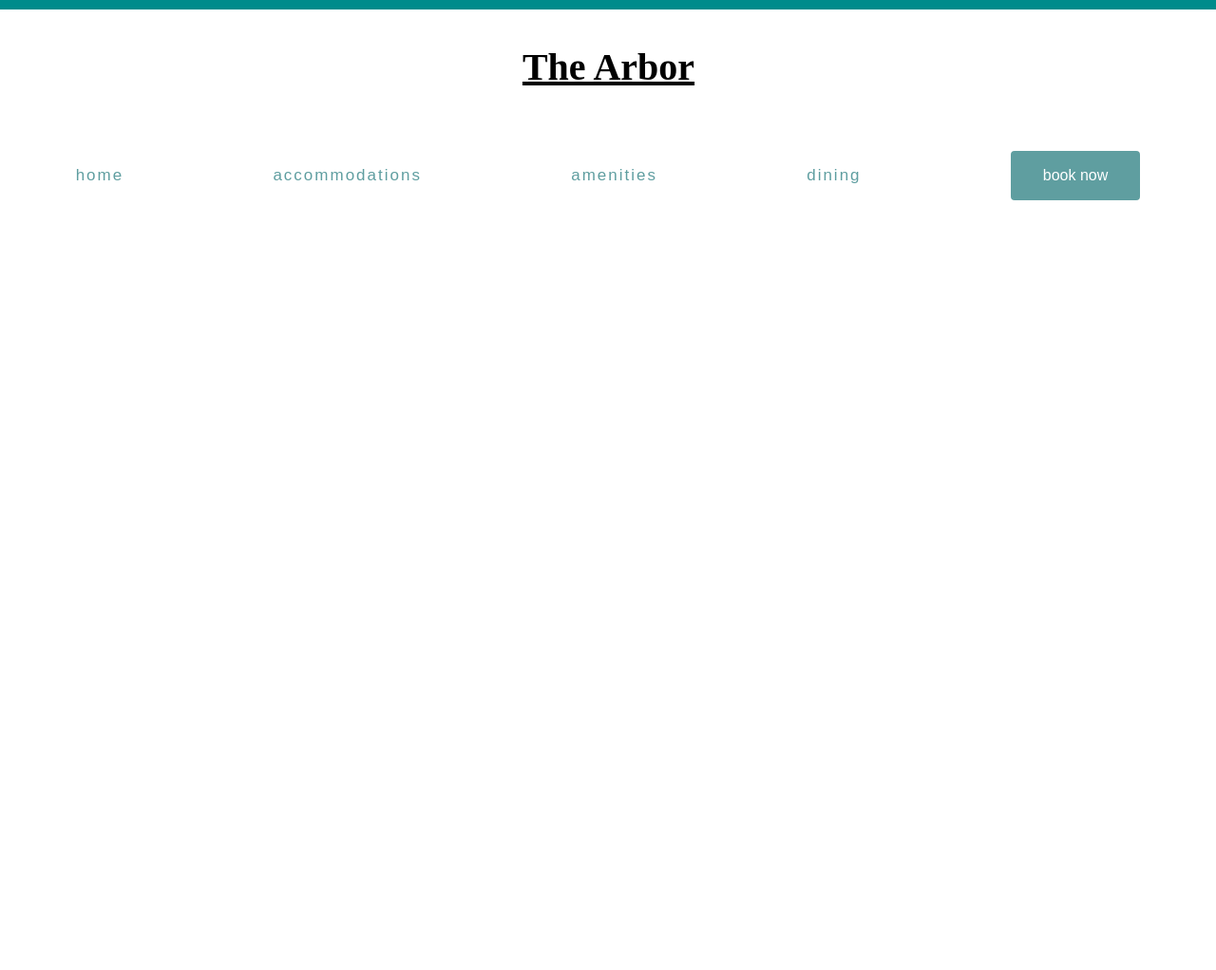
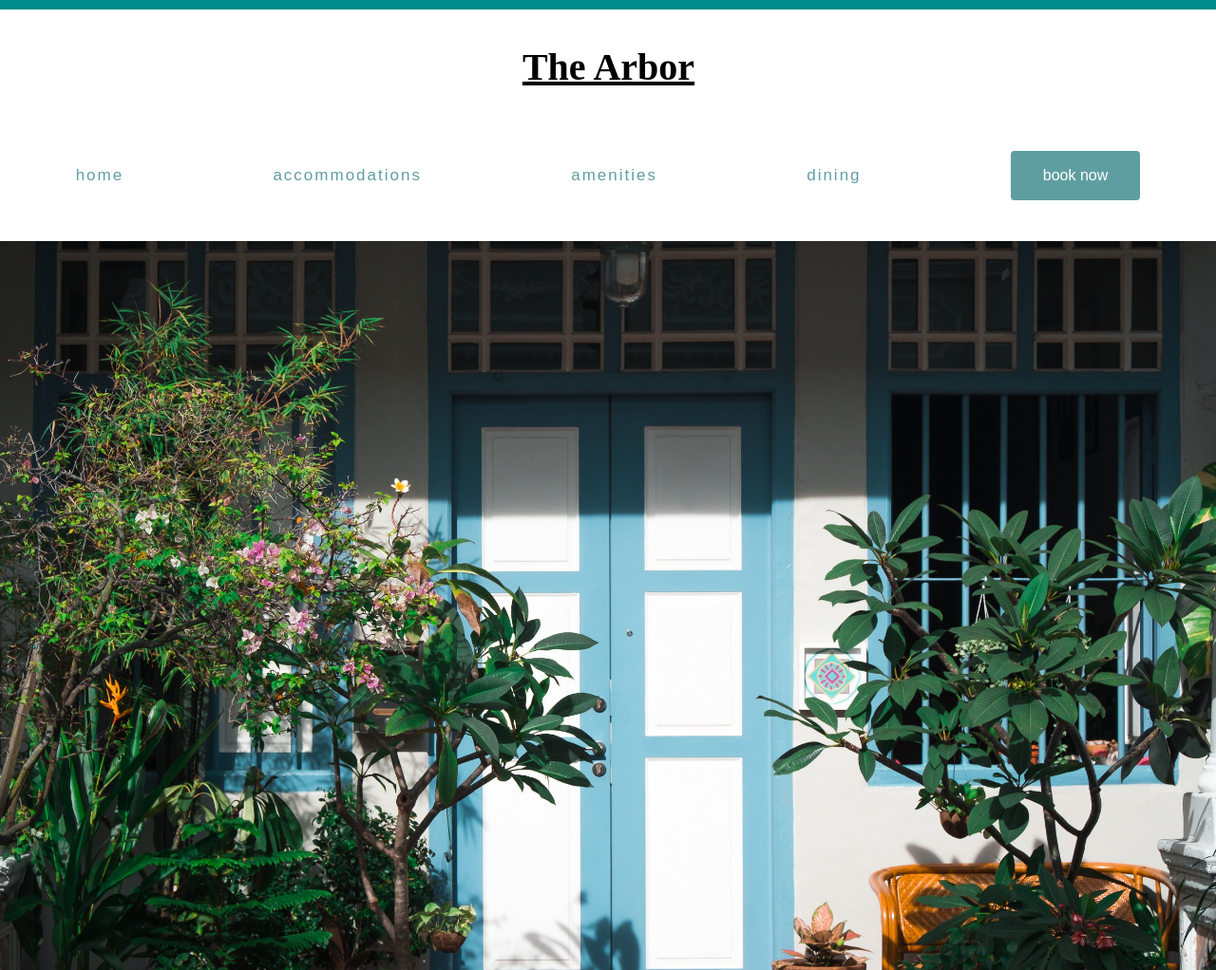
Before and after one commit to rachelmosely/rachelmosely3.github.io, a plain HTML site: page index.html in a window 1280 px wide. Shown: the top 1022 px of the page at 95% size. Drawn offline with Linux system fonts and the light colour scheme.

Commit message:
Add files via upload

```diff
--- a/style.css
+++ b/style.css
@@ -2,7 +2,7 @@ body {
     margin: 0%;
 }
 
-<--- /*HOMEPAGE CSS START*/ --->
+/*HOMEPAGE CSS START*/
 
 /*CUSTOM COLORS
 TANGERINE: #ff571a
@@ -101,7 +101,7 @@ nav button:hover {
 .hero {
     margin: 25px 0px 50px 0px;
     padding: 30%;
-    background-image: url(images/home-anchor/*new/helena-yankovska-436593-unsplash.jpg);
+    background-image: url(images/home-anchor/helena-yankovska-436593-unsplash.jpg);
     background-size: 100%;
 }
 
@@ -376,10 +376,11 @@ input {
     border: none;}
 
 
-<--- /*HOMEPAGE CSS END*/ --->
-
-
-<--- /*ROOMS CSS START*/ --->
+/*HOMEPAGE CSS END*/
+
+
+
+/*ROOMS CSS START*/
 
 /*ROOMS CSS*/
 
@@ -756,9 +757,9 @@ input {
     border: none;}
 
 
-<---/*ROOMS CSS END*/--->
-
-<---/*AMENITIES CSS START*/--->
+/*ROOMS CSS END*/
+
+/*AMENITIES CSS START*/
 
 /*AMENITIES CSS*/
 
@@ -1126,12 +1127,12 @@ input {
 .footersitemap, .footercontact, .footerpress, .footersocial {
     border: none;}
 
-<---/*AMENITIES CSS END*/--->
-
-
-
-
-<---/*RESTAURANT CSS START*/--->
+/*AMENITIES CSS END*/
+
+
+
+
+/*RESTAURANT CSS START*/
 /*RESTAURANT CSS*/
 
 /*CUSTOM COLORS
@@ -1507,12 +1508,11 @@ input {
 
 
 
-<---/*RESTAURANT CSS END*/--->
-
-
-
-<---/*BOOKING CSS START*/--->
-/*BOOKING CSS*/
+/*RESTAURANT CSS END*/
+
+
+
+/*BOOKING CSS START*/
 
 /*CUSTOM COLORS
 TANGERINE: #ff571a
@@ -1937,4 +1937,4 @@ input {
 .footersitemap, .footercontact, .footerpress, .footersocial {
     border: none;}
 
-<---/*BOOKING CSS END*/--->
+/*BOOKING CSS END*/
```
